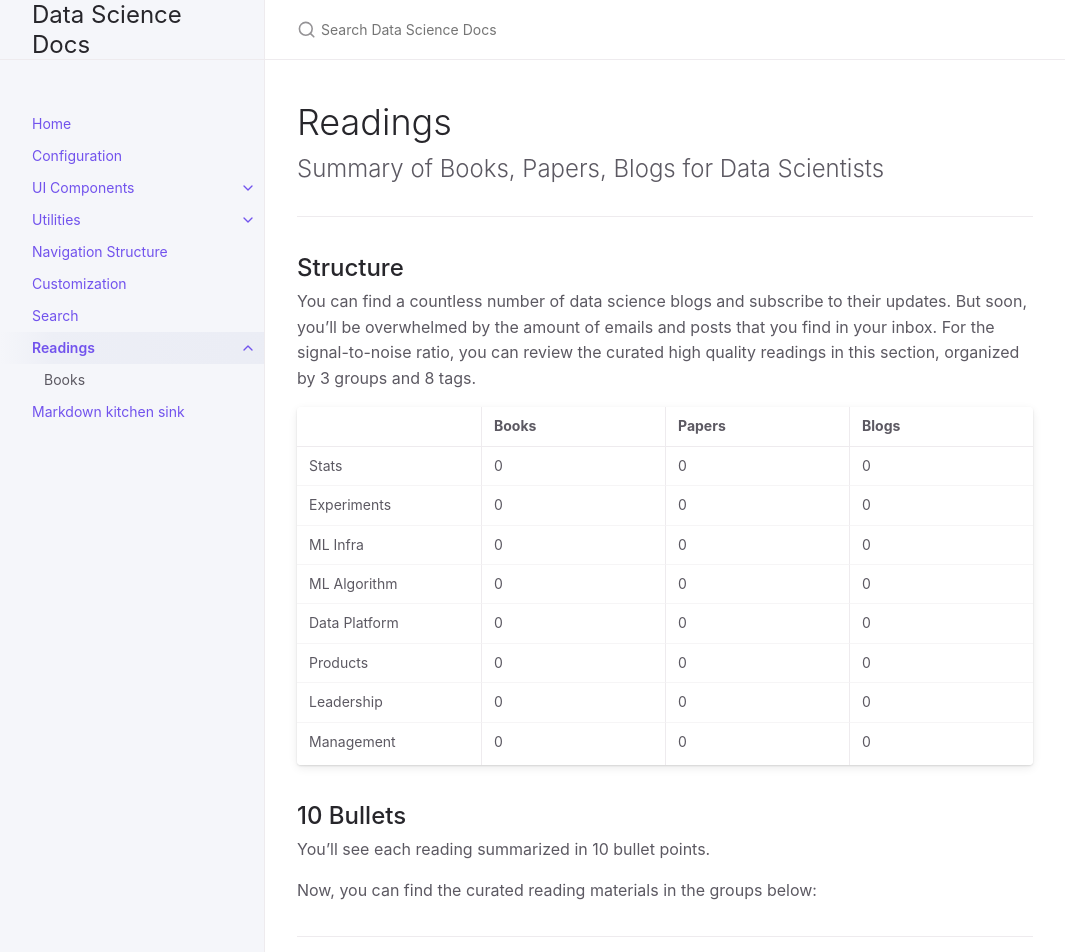
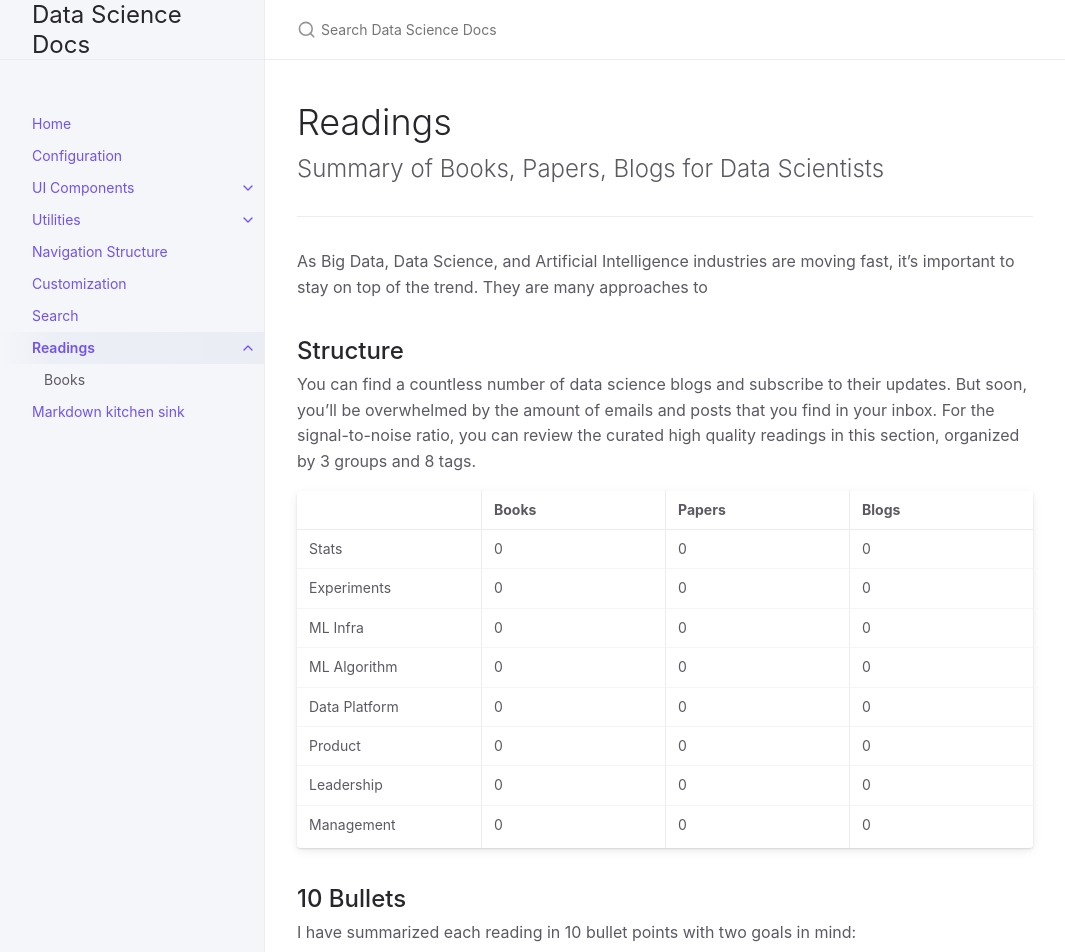
Before and after one commit to thisisjoonlim/dsdocs, a Jekyll site: the page built from docs/readings/readings.md, in a window 1280 px wide and 1400 px high. Shown: the top 952 px of the window, without its empty margins (107-1172 px from the left). Built offline with Jekyll 4.4.1, drawn with Linux system fonts in a browser that asks for light colours; some of the changed text lies outside the part shown.

Commit message:
add more description in the reading

```diff
--- a/docs/readings/readings.md
+++ b/docs/readings/readings.md
@@ -13,6 +13,8 @@ Summary of Books, Papers, Blogs for Data Scientists
 
 ---
 
+As Big Data, Data Science, and Artificial Intelligence industries are moving fast, it’s important to stay on top of the trend. They are many approaches to
+
 ## Structure
 
 You can find a countless number of data science blogs and subscribe to their updates. But soon, you’ll be overwhelmed by the amount of emails and posts that you find in your inbox. For the signal-to-noise ratio, you can review the curated high quality readings in this section, organized by 3 groups and 8 tags.
@@ -24,13 +26,18 @@ You can find a countless number of data science blogs and subscribe to their upd
 | ML Infra        | 0        | 0        | 0        |
 | ML Algorithm    | 0        | 0        | 0        |
 | Data Platform   | 0        | 0        | 0        |
-| Products        | 0        | 0        | 0        |
+| Product         | 0        | 0        | 0        |
 | Leadership      | 0        | 0        | 0        |
 | Management      | 0        | 0        | 0        |
 
 ## 10 Bullets
 
-You’ll see each reading summarized in 10 bullet points.
+I have summarized each reading in 10 bullet points with two goals in mind:
+
+1. Quickly understand the main messages/ideas with a small time investment, which will help you make a decision whether to invest more time to get to learn the details.
+2. To move up the forgetting curve by periodically revisiting the material and quickly going over the key points.
+
+![fogetting_curve](https://www.researchgate.net/profile/Bo_Ae_Chun/publication/324816198/figure/fig1/AS:620205050982405@1524879815703/Ebbinghaus-forgetting-curve-and-review-cycle.png)
 
 
 Now, you can find the curated reading materials in the groups below:
```
